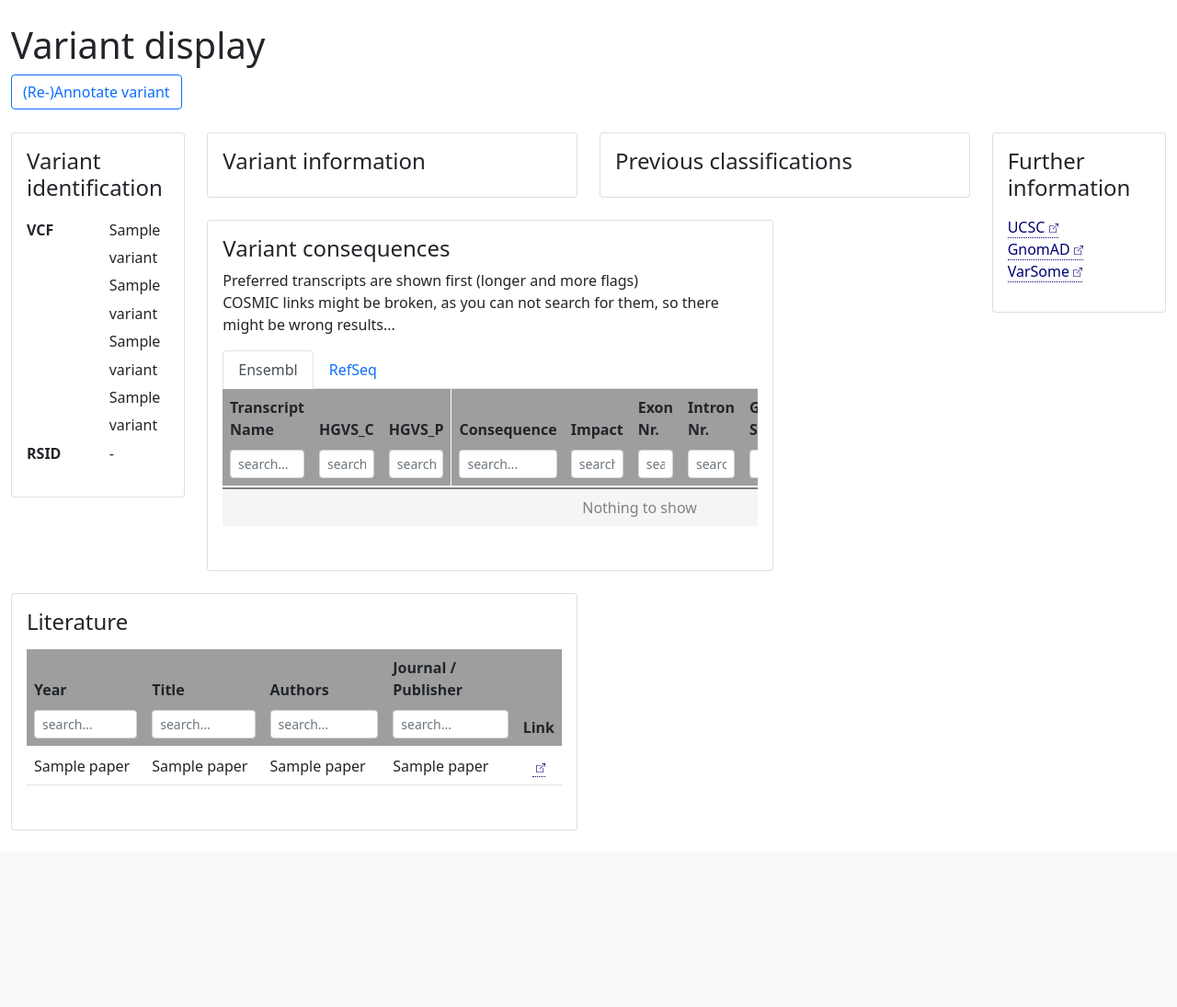
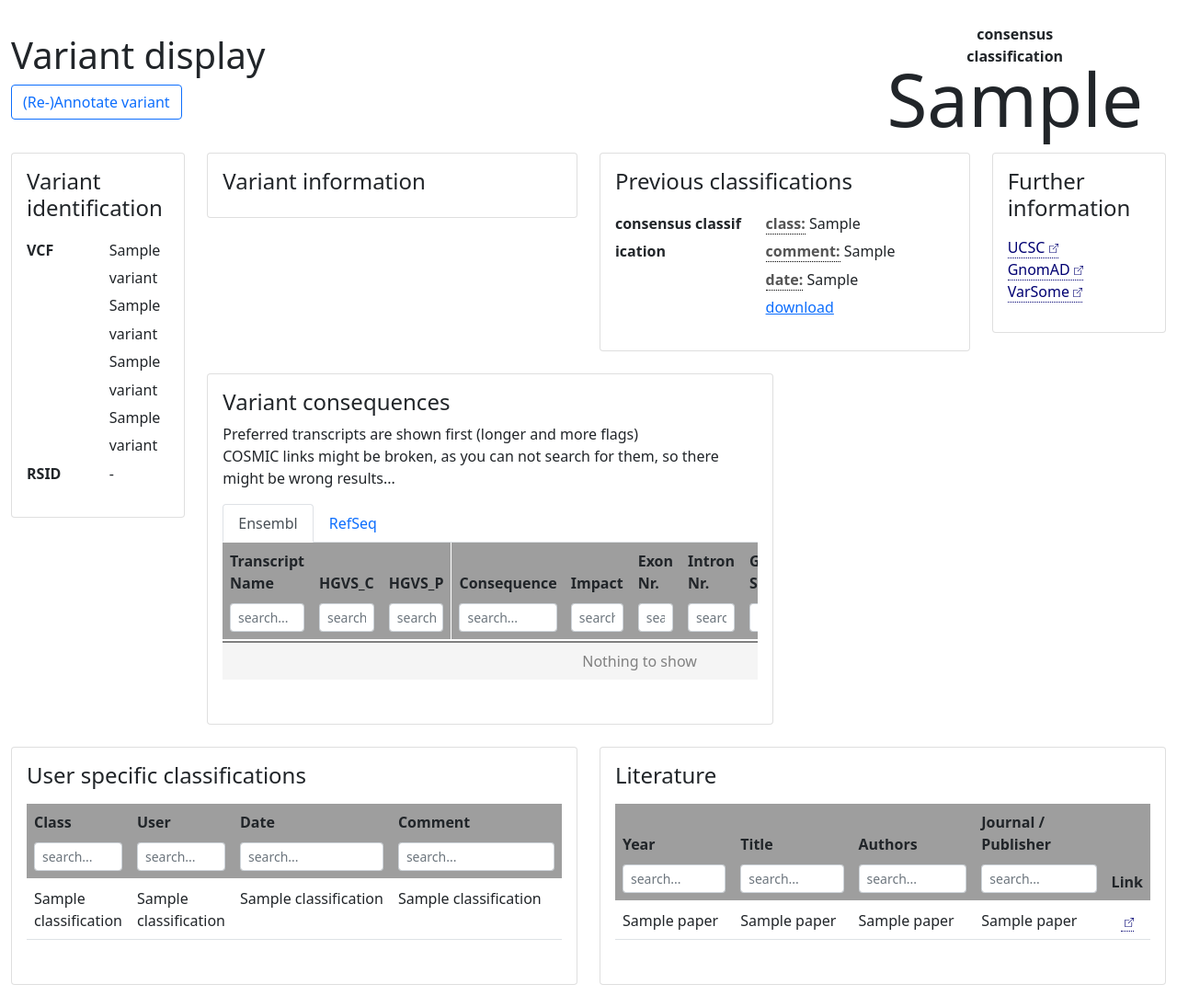
Before and after one commit to GC-HBOC/HerediVar, a Flask app: template src/quick_database_access/templates/variant.html in a window 1280 px wide. Shown: the part 56-1151 px from the top of the page at 92% size. Before the commit the page ends 959 px from the top, so only its background shows below. Run offline with Flask 2, Linux system fonts and the light colour scheme; the template is opened without the code that fills it: most values are stand-ins (such as "Sample title", 1, 10 or a date in 2020); some libraries are stand-ins or nearby versions.

Commit message:
added user specific and consensus classifications to variant page (#45)

```diff
--- a/src/annotation_service/fetch_heredicare_variants.py
+++ b/src/annotation_service/fetch_heredicare_variants.py
@@ -276,7 +276,8 @@ def insert_missing_meta_information(variant_id, meta_info, is_duplicate, seqid,
         date = task_force.get('date')
         comment = task_force.get('comment')
         if not is_duplicate or (not conn.check_consensus_classification(variant_id, consensus_classification, comment, date)):
-            path_to_report = 'default_heredicare_report.pdf'
+            root = os.path.dirname(os.path.abspath(__file__))
+            path_to_report = os.path.join(root, 'imported_consensus_classification_reports', 'default_heredicare_report.pdf')
             gen = pdf_gen(path_to_report)
             gen.generate_default_report(reason="it was imported from HerediCare")
             evidence_document_base64 = gen.get_base64_encoding()
@@ -352,8 +353,6 @@ def process_all(log_file_path):
         process_deleted_seqids(heredivar_exclusive_variants)
         process_existing_seq_ids(intersection)
 
-
-
     endit()
 
 
--- a/src/quick_database_access/server.py
+++ b/src/quick_database_access/server.py
@@ -11,11 +11,13 @@ import tempfile
 import re
 import annotation_service.fetch_heredicare_variants as heredicare
 from datetime import datetime
+from common.pdf_generator import pdf_gen
 
 app = Flask(__name__)
 
 app.config['SECRET_KEY'] = '8pfucoisaugfqw94hoaiddrvhe6efc5b456vvfl09'
-app.config['LOGS_FOLDER'] = 'logs/'
+app.config['LOGS_FOLDER'] = 'downloads/logs/'
+app.config['CONSENSUS_CLASSIFICATION_REPORT_FOLDER'] = 'downloads/consensus_classification_reports/'
 #app.config["MYSQL_USER"] = "ahdoebm1"
 #app.config["MYSQL_PASSWORD"] = "20220303"
 #app.config["MYSQL_HOST"] = "SRV018.img.med.uni-tuebingen.de"
@@ -392,6 +394,18 @@ def variant(variant_id=None, chr=None, pos=None, ref=None, alt=None):
     else:
         has_multiple_seqids = False
 
+    consensus_classification = conn.get_consensus_classification(variant_id, most_recent=True)
+    if len(consensus_classification) == 1:
+        consensus_classification = consensus_classification[0]
+    else:
+        consensus_classification = None
+
+
+    user_classifications = conn.get_user_classifications(variant_id)
+    if len(user_classifications) == 0:
+        user_classifications = None
+
+
     conn.close()
     return render_template('variant.html',
                             variant=variant_oi,
@@ -400,8 +414,29 @@ def variant(variant_id=None, chr=None, pos=None, ref=None, alt=None):
                             variant_consequences=variant_consequences,
                             literature=literature,
                             current_annotation_status=current_annotation_status,
-                            has_multiple_seqids=has_multiple_seqids)
+                            has_multiple_seqids=has_multiple_seqids,
+                            consensus_classification=consensus_classification,
+                            user_classifications=user_classifications)
 
+
+@app.route('/download_evidence_document/<int:variant_id>')
+def download_evidence_document(variant_id):
+    conn = Connection()
+    consensus_classification = conn.get_consensus_classification(variant_id, most_recent=True)
+    conn.close()
+    if consensus_classification is None:
+        abort(404)
+    consensus_classification = consensus_classification[0]
+    b_64_report = consensus_classification[5]
+
+    report_folder = path.join(app.root_path, app.config['CONSENSUS_CLASSIFICATION_REPORT_FOLDER'])
+    report_filename = 'consensus_classification_report_' + str(variant_id) + '.pdf'
+    report_path = path.join(report_folder, report_filename)
+    if not path.isfile(report_path):
+        generator = pdf_gen(report_path)
+        generator.base64_to_file(base64_string = b_64_report)
+
+    return send_from_directory(directory=report_folder, path='', filename=report_filename)
 
 @app.route('/deleted_variant_info')
 def deleted_variant():
--- a/src/quick_database_access/templates/variant.html
+++ b/src/quick_database_access/templates/variant.html
@@ -2,9 +2,14 @@
 
 
 {% block content %}
+
+
 <div class="bst bsb">
+
+    <div class="d-flex align-items-center">
+        <div>
             <h1>{% block title %} Variant display {% endblock %}</h1>
-    <div style="display:flex; align-items:center;">
+            <div class="d-flex align-items-center">
                 <form id="reannotate_form" name="reannotate_form" method="post" action="#">
                     <div class="form-group">
                         <span id="tooltip_reannotate_button" class="d-inline-block" tabindex="0" data-bs-toggle="tooltip" title="">
@@ -13,6 +18,7 @@
                         <meta id="annotation_status" data-annotation-status="{{ current_annotation_status[4] }}">
                     </div>
                 </form>
+                <div>
                     {% if current_annotation_status is not none %}
                     {% if current_annotation_status[4] == 'pending' %}
                         <span class="badge rounded-pill bg-secondary" style="margin-left:10px" data-bs-toggle="tooltip" title="annotation requested at {{ current_annotation_status[3] }}">annotation requested, <br> refresh page to see if it is ready</span>
@@ -24,19 +30,29 @@
                         <span class="badge rounded-pill bg-danger" style="margin-left:10px" data-bs-toggle="tooltip" title="most recent annotation finished at {{ current_annotation_status[5] }} with error {{ current_annotation_status[6] }}">annotation error</span>
                     {% endif %}
                     {% endif %}
-        {% if has_multiple_seqids %}
-        <span id="tooltip_reannotate_button" class="d-inline-block ssl" tabindex="0" data-bs-toggle="tooltip" title="Multiple VIDs in HerediCare for this Variant. Thus, the family- and case counts for this variant might be inaccurate!">
-            <svg xmlns="http://www.w3.org/2000/svg" width="30" height="30" fill="red" class="bi bi-exclamation-triangle-fill" viewBox="0 0 16 16">
-                <path d="M8.982 1.566a1.13 1.13 0 0 0-1.96 0L.165 13.233c-.457.778.091 1.767.98 1.767h13.713c.889 0 1.438-.99.98-1.767L8.982 1.566zM8 5c.535 0 .954.462.9.995l-.35 3.507a.552.552 0 0 1-1.1 0L7.1 5.995A.905.905 0 0 1 8 5zm.002 6a1 1 0 1 1 0 2 1 1 0 0 1 0-2z"/>
-            </svg>
-        </span>
+                </div>
+            </div>
+        </div>
+
+        <div class="ms-auto bsr" align="center">
+            <div>
+                <strong>consensus <br> classification</strong>
+            </div>
+            <div style="font-size:5em; line-height: 0.85;">
+                {% if consensus_classification is not none %}
+                    {{ consensus_classification[2] }}
+                {% else %}
+                    -
                 {% endif %}
+            </div>
+        </div>
+
     </div>
 </div>
 
 
 
-<!-- reannotate conformation panel (it is a bootstrap modal) -->
+<!-- reannotate confirmation panel (it is a bootstrap modal) -->
 <div class="modal fade" id="reannotate-modal" tabindex="-1" aria-labelledby="reannotate-modal-label" aria-hidden="true">
     <div class="modal-dialog">
         <div class="modal-content">
@@ -255,6 +271,32 @@
         </div>
     </div>
     {% endif %}
+    {% if 'heredicare_cases_count' in variant_annotations or 'heredicare_family_count' in variant_annotations %}
+    <div class="row align-items-start">
+        <div class="col-sm-4 li-label">
+            {% if has_multiple_seqids %}
+            <span id="tooltip_exclamation_mark" class="d-inline-block" tabindex="0" data-bs-toggle="tooltip" title="Multiple VIDs in HerediCare for this Variant. Thus, the family- and case counts for this variant might be inaccurate!">
+                <svg xmlns="http://www.w3.org/2000/svg" width="15" height="15" fill="red" class="bi bi-exclamation-triangle-fill" viewBox="0 0 16 16">
+                    <path d="M8.982 1.566a1.13 1.13 0 0 0-1.96 0L.165 13.233c-.457.778.091 1.767.98 1.767h13.713c.889 0 1.438-.99.98-1.767L8.982 1.566zM8 5c.535 0 .954.462.9.995l-.35 3.507a.552.552 0 0 1-1.1 0L7.1 5.995A.905.905 0 0 1 8 5zm.002 6a1 1 0 1 1 0 2 1 1 0 0 1 0-2z"/>
+                </svg>
+            </span>
+            {% endif %}
+            <abbr title="Information from HerediCare">HerediCare</abbr>
+        </div>
+        <div class="col li-info">
+            {% if 'heredicare_cases_count' in variant_annotations %}
+            <div class="li-element">
+                    <abbr title="{{variant_annotations['heredicare_cases_count'][0]}}"><a class="dashed_underline">cases count:</a></abbr>&nbsp;{{variant_annotations['heredicare_cases_count'][4]}}
+            </div>
+            {% endif %}
+            {% if 'heredicare_family_count' in variant_annotations %}
+            <div class="li-element">
+                    <abbr title="{{variant_annotations['heredicare_family_count'][0]}}"><a class="dashed_underline">family count:</a></abbr>&nbsp;{{variant_annotations['heredicare_family_count'][4]}}
+            </div>
+            {% endif %}
+        </div>
+    </div>
+    {% endif %}
 
                 </p>
             </div>
@@ -291,6 +333,29 @@
                         <br>
                         <div class="li-element">
                                 <abbr title="A summary of the ClinVar interpretations. The numbers in brackets display the number of ClinVar submissions reporting the specific type of interpretation."><a class="dashed_underline">interpretations:</a></abbr>&nbsp;{{variant_annotations['clinvar_variant_annotation'][3]}}
+                        </div>
+                    </div>
+                </div>
+                {% endif %}
+
+                {% if consensus_classification is not none%}
+                <div class="row">
+                    <div class="col-sm-5 li-label"><abbr title="VUS task-force consensus classification details">consensus&nbsp;classification</abbr></div>
+                    <div class="col li-info">
+                        <div class="li-element">
+                            <abbr title="The classification"><a class="dashed_underline">class:</a></abbr>&nbsp;{{consensus_classification[2]}}
+                        </div>
+                        <br>
+                        <div class="li-element">
+                            <abbr title="A comment about the classification"><a class="dashed_underline">comment:</a></abbr>&nbsp;{{consensus_classification[3]}}
+                        </div>
+                        <br>
+                        <div class="li-element">
+                            <abbr title="When was the classification issued"><a class="dashed_underline">date:</a></abbr>&nbsp;{{consensus_classification[4]}}
+                        </div>
+                        <br>
+                        <div class="li-element">
+                            <abbr title="download the evidence document"><a href="{{url_for('download_evidence_document', variant_id=consensus_classification[1])}}">download</a></abbr>
                         </div>
                     </div>
                 </div>
@@ -448,6 +513,42 @@
 {% endif %}
 
 
+<!-- user classification table -->
+{% if user_classifications is not none %}
+<div class="col-lg-5 col-lg-6 mb-4">
+    <div class="card">
+        <div class="card-body">
+            <h4 class="card-title">User specific classifications</h4>
+            <p class="card-text">
+                <div class="table-responsive">
+                    <table class="table table-hover scroll" id="userClassificationsTable">
+                        <thead>
+                            <tr>
+                                <th><div class="sortable">Class</div><input type="text" class="form-control form-control-sm column-filter sst" placeholder="search..."></th>
+                                <th><div class="sortable">User</div><input type="text" class="form-control form-control-sm column-filter sst" placeholder="search..."></th>
+                                <th><div class="sortable">Date</div><input type="text" class="form-control form-control-sm column-filter sst" placeholder="search..."></th>
+                                <th style="width: 100%;"><div class="sortable">Comment</div><input type="text" class="form-control form-control-sm column-filter sst" placeholder="search..."></th>
+                            </tr>
+                        </thead>
+                        <tbody>
+                            {% for classification in user_classifications %}
+                            <tr>
+                                <td>{{ classification[1] }}</td>
+                                <td>{{ classification[3] }}</td>
+                                <td style="white-space:nowrap;">{{ classification[5] }}</td>
+                                <td>{{ classification[4] }}</td>
+                            </tr>
+                            {% endfor %}
+                        </tbody>
+                    </table>
+                </div>
+            </p>
+        </div>
+    </div>
+</div>
+{% endif %}
+
+
 <!-- clinvar submission table -->
 {% if 'clinvar_variant_annotation' in variant_annotations and clinvar_submissions|length > 0 %}
 <div class="col-lg-5 col-lg-6 mb-4">
```
Also changed, not shown: src/common/db_IO.py (+3 -6 lines), src/common/pdf_generator.py (+11 -6 lines). Lines whose indentation alone changed are shown as unchanged.
